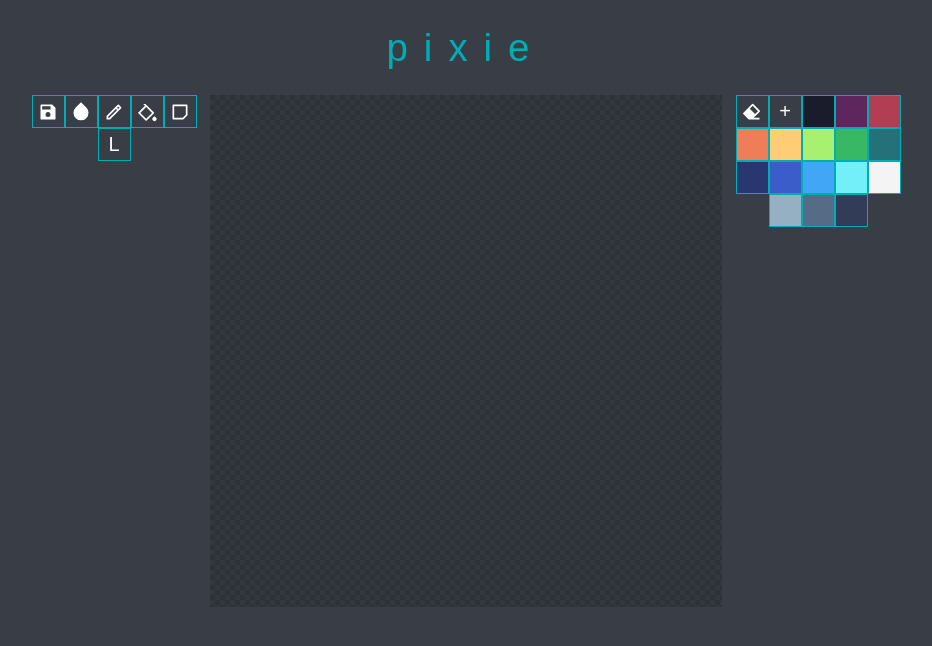
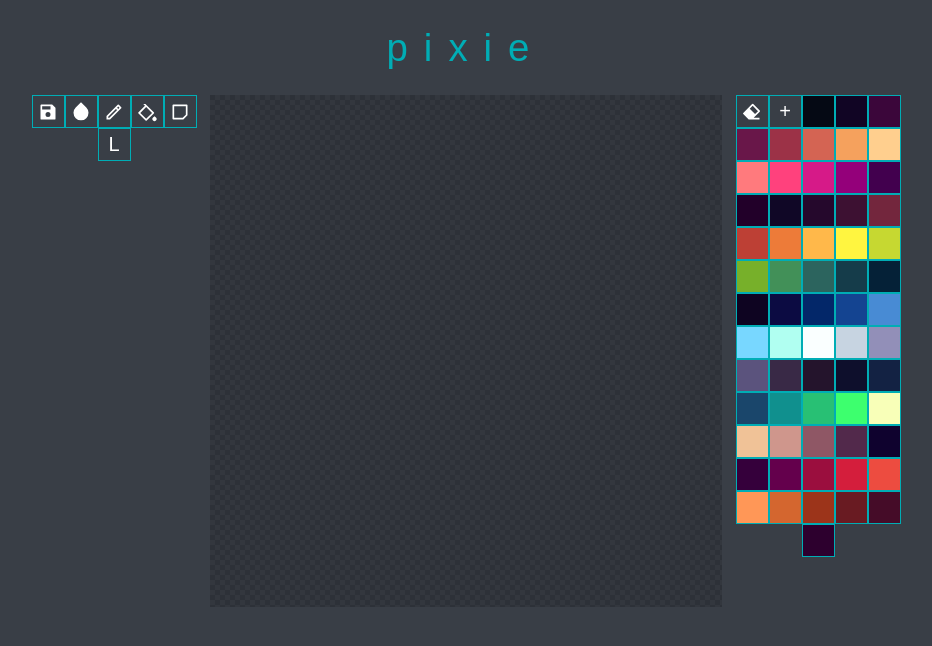
Before and after one commit to seapvnk/pixie, a React (Create React App) app: page / in a window 1280 px wide. Shown: the top 646 px of the page, without its empty margins (174-1106 px from the left). Built offline with nearby package versions, Linux system fonts and the light colour scheme.

Commit message:
default colors changed

```diff
--- a/src/App.tsx
+++ b/src/App.tsx
@@ -19,12 +19,12 @@
   const [scale, setScale] = useState(16);
 
   const [palette, setColorPalette] = useState(toPalette(`
-    #1a1c2c#5d275d#b13e53
-    #ef7d57#ffcd75#a7f070
-    #38b764#257179#29366f
-    #3b5dc9#41a6f6#73eff7
-    #f4f4f4#94b0c2#566c86
-    #333c57
+         #050914#110524#3b063a#691749#9c3247#d46453#f5a15d#ffcf8e#ff7a7d
+         #ff417d#d61a88#94007a#42004e#220029#100726#25082c#3d1132#73263d#bd4035#ed7b39
+         #ffb84a#fff540#c6d831#77b02a#429058#2c645e#153c4a#052137#0e0421#0c0b42#032769
+         #144491#488bd4#78d7ff#b0fff1#faffff#c7d4e1#928fb8#5b537d#392946#24142c#0e0f2c
+         #132243#1a466b#10908e#28c074#3dff6e#f8ffb8#f0c297#cf968c#8f5765#52294b#0f022e
+         #35003b#64004c#9b0e3e#d41e3c#ed4c40#ff9757#d4662f#9c341a#691b22#450c28#2d002e
   `));
 
   const [color, setColor] = useState(palette[0]);
```
